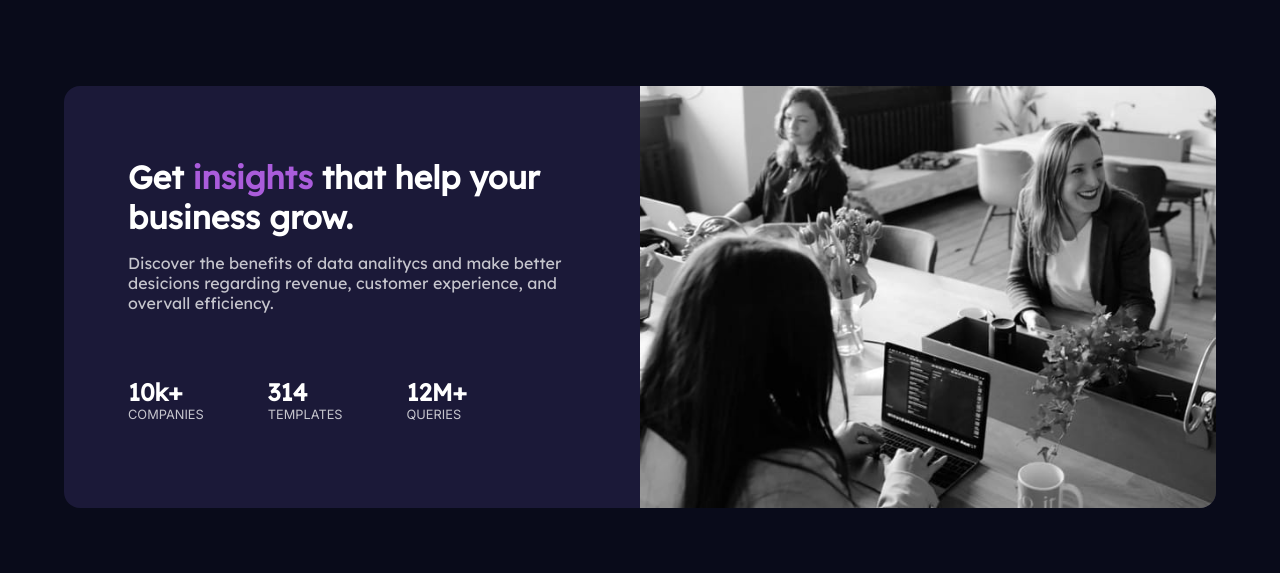
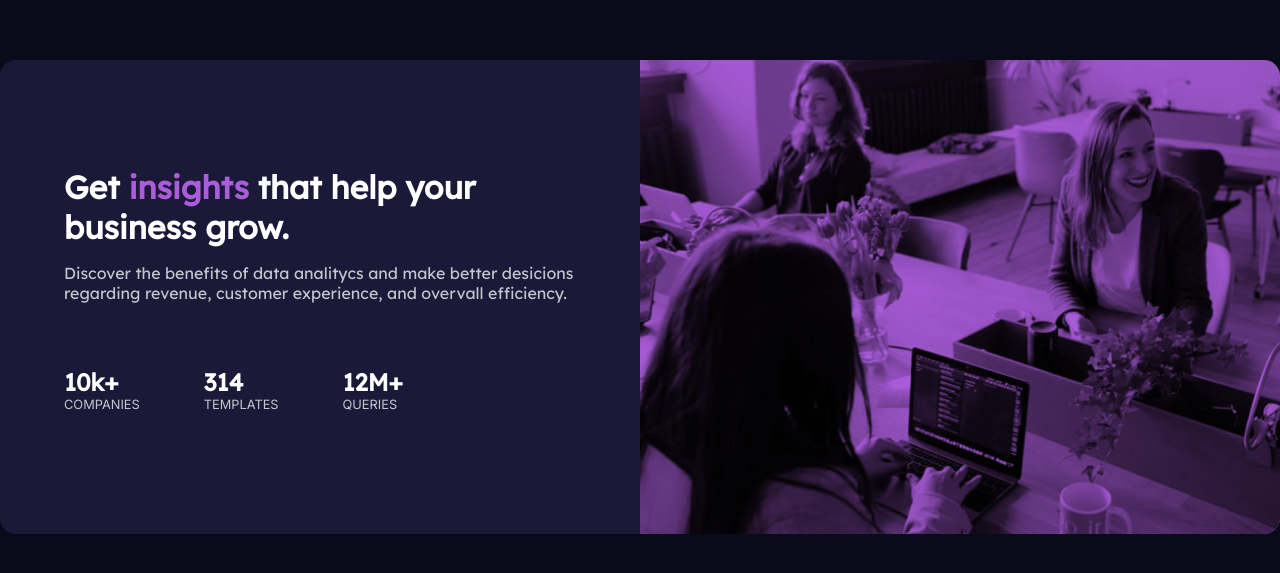
Before and after one commit to nasuke0302/stats-preview-card-component, a plain HTML site: page index.html in a window 1280 px wide. Shown: the part 103-676 px from the top of the page. Drawn offline with Linux system fonts and the light colour scheme.

Commit message:
finished code

```diff
--- a/index.html
+++ b/index.html
@@ -20,6 +20,7 @@
   </head>
   <body>
     <main>
+      <div class="card-img-container">
         <img
           class="card-img"
           srcset="
@@ -31,6 +32,7 @@
         800px"
           alt="people talking"
         />
+      </div>
       <div class="card-info">
         <h1 class="card-title">
           Get <span>insights</span> that help your business grow.
--- a/style.css
+++ b/style.css
@@ -28,24 +28,18 @@ main {
   border-radius: 1rem;
   overflow: hidden;
   max-width: 90vw;
-  display: flex;
-  flex-direction: column;
+  display: grid;
+  grid-template-columns: 1fr;
+}
+
+.card-img-container {
+  background-color: var(--soft-violet-accent);
 }
 
 .card-img {
   width: 100%;
-  object-fit: contain;
-  position: relative;
-}
-
-.card-img::before {
-  position: absolute;
-  content: "";
-  top: 0;
-  left: 0;
-  width: 100%;
   height: 100%;
-  background: rgba(0, 0, 0, 0.3);
+  mix-blend-mode: multiply;
 }
 
 .card-info {
@@ -59,14 +53,12 @@ main {
 }
 
 .card-title {
-  grid-area: title;
   color: var(--white);
   margin: 0;
   margin-bottom: 1rem;
 }
 
 .card-desc {
-  grid-area: desc;
   margin: 0;
   margin-bottom: 2rem;
 }
@@ -79,7 +71,6 @@ main {
 }
 
 .card-item {
-  grid-area: item;
   margin-bottom: 1rem;
 }
 
@@ -104,15 +95,17 @@ main {
 
 @media (min-width: 40rem) {
   main {
-    flex-flow: row-reverse nowrap;
+    grid-template-columns: 1fr 1fr;
+    max-width: 1280px;
   }
-
-  .card-img {
-    width: 50%;
-    object-fit: fill;
+  .card-img-container {
+    grid-column: 2/3;
+    grid-row: 1;
   }
 
   .card-info {
+    grid-column: 1/2;
+    grid-row: 1;
     text-align: left;
     padding: 4rem;
   }
```
Also changed, not shown: 2 other files. Lines whose indentation alone changed are shown as unchanged.
